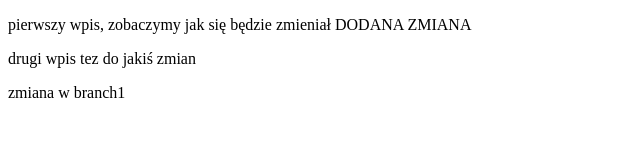
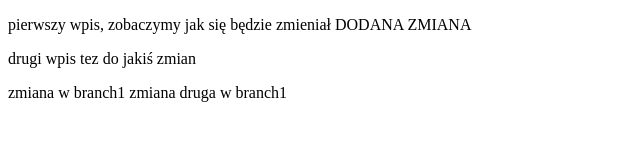
Before and after one commit to SlawekKlodka/Slawek_testGIT, a plain HTML site: page index.html in a window 1280 px wide. Shown: the whole page, without its empty margins (0-640 px from the left). Drawn offline with Linux system fonts and the light colour scheme.

Commit message:
zmiana w branch 1 druga

```diff
--- a/index.html
+++ b/index.html
@@ -7,6 +7,7 @@
     <p>pierwszy wpis, zobaczymy jak się będzie zmieniał DODANA ZMIANA</p>
     <p>drugi wpis tez do jakiś zmian</p>
     zmiana w branch1
+    zmiana druga w branch1
 
 </head>
 <body>
```
